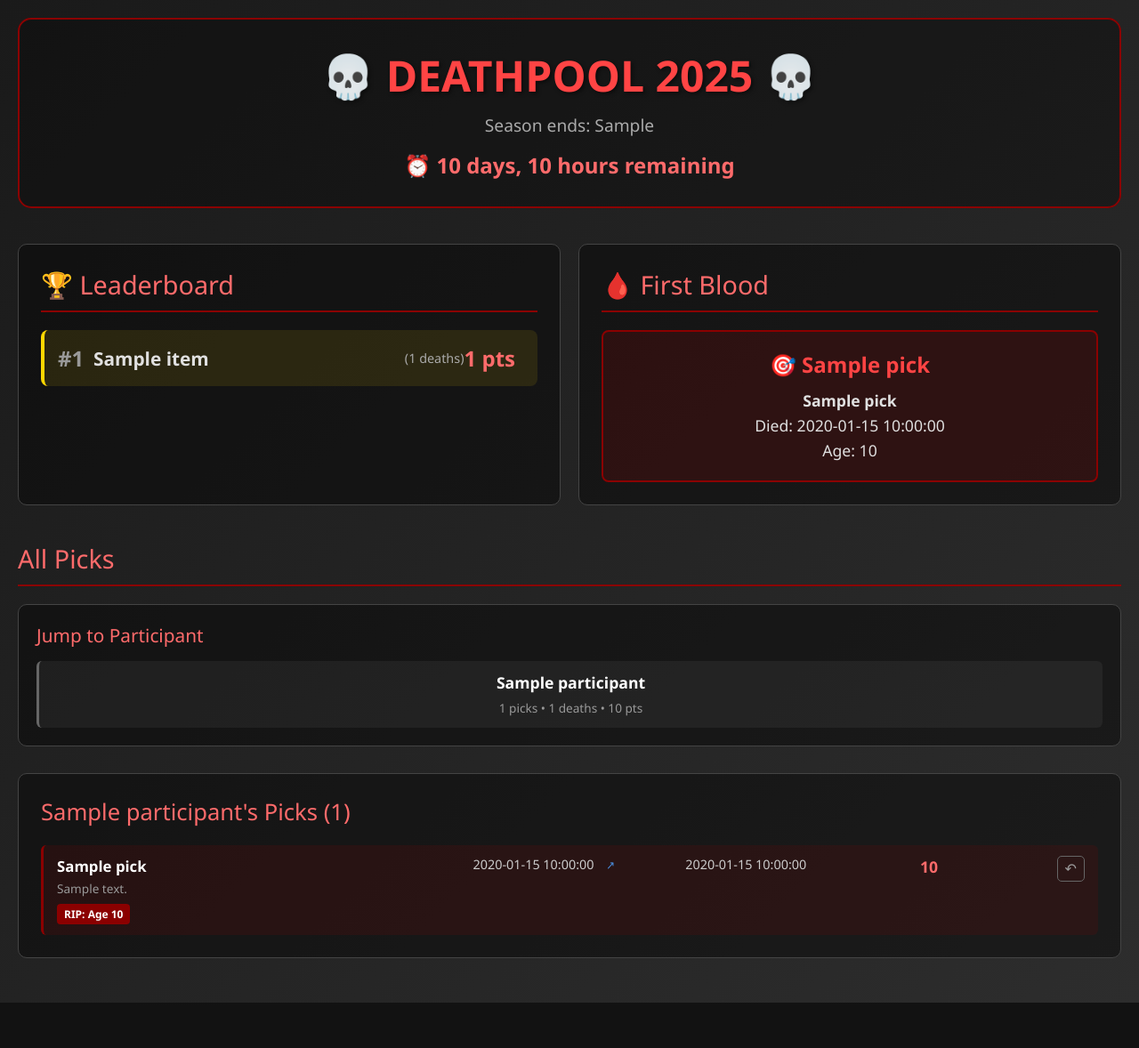
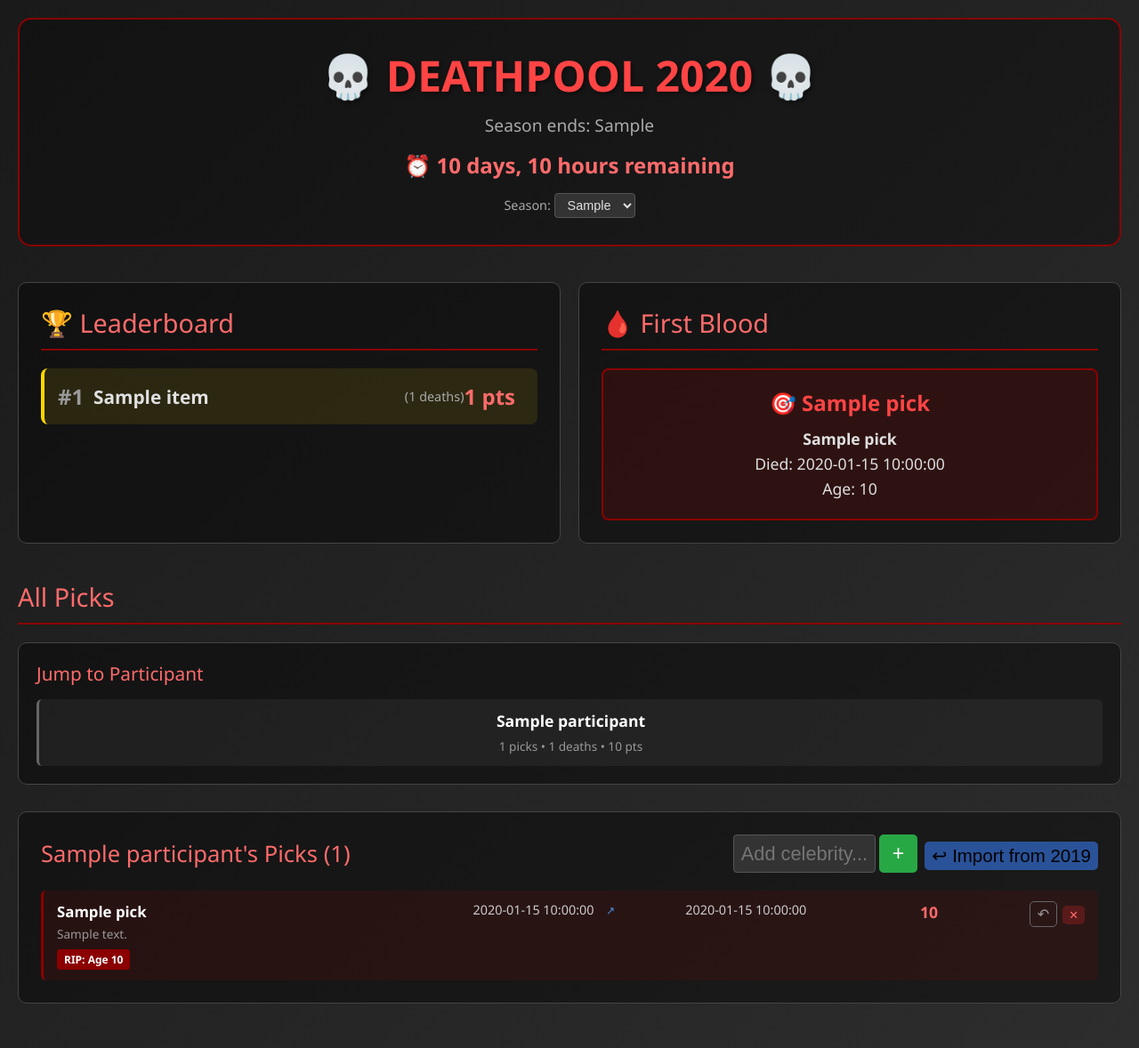
Before and after one commit to TheRealElGuapo/endgame, a Flask app: template templates/index.html in a window 1280 px wide. Shown: the whole page at 89% size. Before the commit the page ends 1127 px from the top, so only its background shows below. Run offline with Flask 3, Linux system fonts and the light colour scheme; the template is opened without the code that fills it: most values are stand-ins (such as "Sample title", 1, 10 or a date in 2020).

Commit message:
Add multi-season support with year selector and 2026 picks
- Dynamic season_year from URL param (?season=2026)
- Auto-create season config for new years
- Season dropdown in header
- Add Pick form per participant
- Import living picks from previous season per participant
- Delete pick button on each row
- All hardcoded 2025 references replaced with dynamic season_year

Co-Authored-By: Claude Sonnet 4.5 <noreply@anthropic.com>

```diff
--- a/app.py
+++ b/app.py
@@ -51,13 +51,13 @@ def get_wikipedia_age(celebrity_name):
 
         if response.status_code != 200:
             print(f"Error: Got status {response.status_code}")
-            return None, None
+            return None
 
         data = response.json()
         print(f"Search results: {len(data.get('query', {}).get('search', []))} found")
 
         if not data.get('query', {}).get('search'):
-            return None, None
+            return None
 
         # Get the page content and description
         page_title = data['query']['search'][0]['title']
@@ -77,7 +77,7 @@ def get_wikipedia_age(celebrity_name):
 
         if response.status_code != 200:
             print(f"Error: Got status {response.status_code}")
-            return None, None
+            return None
 
         pages = response.json()['query']['pages']
         page = list(pages.values())[0]
@@ -164,11 +164,26 @@ def get_wikipedia_age(celebrity_name):
 @app.route('/')
 def index():
     """Main dashboard showing leaderboard and all picks"""
+    season_year = int(request.args.get('season', datetime.now().year))
+
     with get_db_connection() as conn:
         cursor = conn.cursor()
 
-        # Get current season
-        cursor.execute("SELECT * FROM season_config WHERE season_year = 2025")
+        # Get all available seasons
+        cursor.execute("SELECT season_year FROM season_config ORDER BY season_year DESC")
+        available_seasons = [row['season_year'] for row in cursor.fetchall()]
+
+        # Auto-create season config if it doesn't exist
+        if season_year not in available_seasons:
+            cursor.execute("""
+                INSERT INTO season_config (season_year, end_date)
+                VALUES (?, ?)
+            """, (season_year, f'{season_year}-12-31 23:59:59'))
+            conn.commit()
+            available_seasons.insert(0, season_year)
+
+        # Get current season config
+        cursor.execute("SELECT * FROM season_config WHERE season_year = ?", (season_year,))
         season = cursor.fetchone()
 
         # Calculate time remaining
@@ -185,10 +200,10 @@ def index():
                 COALESCE(SUM(pk.points), 0) as total_points,
                 COUNT(CASE WHEN pk.death_date IS NOT NULL THEN 1 END) as deaths_count
             FROM participants p
-            LEFT JOIN picks pk ON p.id = pk.participant_id AND pk.season_year = 2025
+            LEFT JOIN picks pk ON p.id = pk.participant_id AND pk.season_year = ?
             GROUP BY p.id, p.name
             ORDER BY total_points DESC, deaths_count DESC
-        """)
+        """, (season_year,))
         leaderboard = cursor.fetchall()
 
         # Get first blood info (all picks with the earliest death date - handles ties)
@@ -199,11 +214,11 @@ def index():
             WHERE pk.death_date = (
                 SELECT MIN(death_date)
                 FROM picks
-                WHERE death_date IS NOT NULL AND season_year = 2025
+                WHERE death_date IS NOT NULL AND season_year = ?
             )
-            AND pk.season_year = 2025
+            AND pk.season_year = ?
             ORDER BY p.name
-        """)
+        """, (season_year, season_year))
         first_blood_picks = cursor.fetchall()
 
         # Get all picks with details
@@ -213,17 +228,15 @@ def index():
                 p.name as participant_name
             FROM picks pk
             JOIN participants p ON pk.participant_id = p.id
-            WHERE pk.season_year = 2025
+            WHERE pk.season_year = ?
             ORDER BY p.name, pk.celebrity_name
-        """)
+        """, (season_year,))
         all_picks = cursor.fetchall()
 
         # Determine first blood picks (all with earliest death date) and mark them
         first_blood_pick_ids = set()
         if first_blood_picks:
-            # Get the earliest death date
             earliest_death_date = first_blood_picks[0]['death_date']
-            # Find all pick IDs with this death date
             first_blood_pick_ids = {
                 pick['id'] for pick in all_picks
                 if pick['death_date'] == earliest_death_date
@@ -232,16 +245,17 @@ def index():
         # Group picks by participant and mark first blood
         picks_by_participant = {}
         for pick in all_picks:
-            # Dynamically set is_first_blood based on earliest death
             pick['is_first_blood'] = (pick['id'] in first_blood_pick_ids)
-
             participant = pick['participant_name']
             if participant not in picks_by_participant:
                 picks_by_participant[participant] = []
             picks_by_participant[participant].append(pick)
 
-        # Define season start for validation - as string for SQLite date comparison
-        season_start = '2025-01-01'
+        # Get participant IDs for the import button
+        cursor.execute("SELECT id, name FROM participants ORDER BY name")
+        participants = cursor.fetchall()
+
+        season_start = f'{season_year}-01-01'
 
         return render_template('index.html',
                              leaderboard=leaderboard,
@@ -250,7 +264,10 @@ def index():
                              days_remaining=days_remaining,
                              hours_remaining=hours_remaining,
                              season_end=end_date.strftime('%B %d, %Y at %I:%M:%S %p'),
-                             season_start=season_start)
+                             season_start=season_start,
+                             season_year=season_year,
+                             available_seasons=available_seasons,
+                             participants=participants)
 
 @app.route('/lookup_age/<int:pick_id>')
 def lookup_age(pick_id):
@@ -258,7 +275,7 @@ def lookup_age(pick_id):
     with get_db_connection() as conn:
         cursor = conn.cursor()
 
-        cursor.execute("SELECT celebrity_name, participant_id FROM picks WHERE id = ?", (pick_id,))
+        cursor.execute("SELECT celebrity_name, participant_id, season_year FROM picks WHERE id = ?", (pick_id,))
         pick = cursor.fetchone()
 
         if not pick:
@@ -268,14 +285,13 @@ def lookup_age(pick_id):
 
         if result and result['age'] is not None:
             if result['death_date']:
-                # Celebrity is deceased - calculate points and check for first blood
                 points = max(0, 100 - result['death_age'])
 
                 cursor.execute("""
                     SELECT COUNT(*) as death_count
                     FROM picks
-                    WHERE season_year = 2025 AND death_date IS NOT NULL
-                """)
+                    WHERE season_year = ? AND death_date IS NOT NULL
+                """, (pick['season_year'],))
                 is_first_blood = (cursor.fetchone()['death_count'] == 0)
 
                 cursor.execute("""
@@ -290,10 +306,9 @@ def lookup_age(pick_id):
                     cursor.execute("""
                         UPDATE season_config
                         SET first_blood_winner_id = ?
-                        WHERE season_year = 2025
-                    """, (pick['participant_id'],))
+                        WHERE season_year = ?
+                    """, (pick['participant_id'], pick['season_year']))
             else:
-                # Celebrity is alive
                 cursor.execute("""
                     UPDATE picks
                     SET age = ?, birth_date = ?, wikipedia_url = ?, description = ?
@@ -319,29 +334,16 @@ def lookup_age(pick_id):
 def mark_death(pick_id):
     """Mark a celebrity as deceased and calculate points"""
     death_date = request.form.get('death_date')
+    season_year = int(request.form.get('season_year', datetime.now().year))
 
     with get_db_connection() as conn:
         cursor = conn.cursor()
 
-        # Get pick details
         cursor.execute("SELECT * FROM picks WHERE id = ?", (pick_id,))
         pick = cursor.fetchone()
 
         if not pick:
             return jsonify({'error': 'Pick not found'}), 404
-
-        # If no age is set, try to look it up first
-        if pick['age'] is None:
-            age, birth_date = get_wikipedia_age(pick['celebrity_name'])
-            if age is not None:
-                cursor.execute("""
-                    UPDATE picks
-                    SET age = ?, birth_date = ?
-                    WHERE id = ?
-                """, (age, birth_date, pick_id))
-                conn.commit()
-                pick['age'] = age
-                pick['birth_date'] = birth_date
 
         # Calculate death age and points
         death_dt = datetime.strptime(death_date, '%Y-%m-%d')
@@ -350,7 +352,6 @@ def mark_death(pick_id):
             birth_dt = datetime.strptime(str(pick['birth_date']), '%Y-%m-%d')
             death_age = death_dt.year - birth_dt.year - ((death_dt.month, death_dt.day) < (birth_dt.month, birth_dt.day))
         else:
-            # If we don't have exact birth date, use current age as estimate
             death_age = pick['age'] if pick['age'] else 0
 
         points = max(0, 100 - death_age)
@@ -359,86 +360,126 @@ def mark_death(pick_id):
         cursor.execute("""
             SELECT COUNT(*) as death_count
             FROM picks
-            WHERE season_year = 2025 AND death_date IS NOT NULL
-        """)
+            WHERE season_year = ? AND death_date IS NOT NULL
+        """, (pick['season_year'],))
         result = cursor.fetchone()
         is_first_blood = (result['death_count'] == 0)
 
-        # Update the pick
         cursor.execute("""
             UPDATE picks
             SET death_date = ?, death_age = ?, points = ?, is_first_blood = ?
             WHERE id = ?
         """, (death_date, death_age, points, is_first_blood, pick_id))
 
-        # If first blood, update season config
         if is_first_blood:
             cursor.execute("""
                 UPDATE season_config
                 SET first_blood_winner_id = ?
-                WHERE season_year = 2025
-            """, (pick['participant_id'],))
+                WHERE season_year = ?
+            """, (pick['participant_id'], pick['season_year']))
 
         conn.commit()
 
-        return redirect(url_for('index'))
+        return redirect(url_for('index', season=season_year))
 
 @app.route('/unmark_death/<int:pick_id>', methods=['POST'])
 def unmark_death(pick_id):
     """Remove death marking from a pick"""
+    season_year = int(request.form.get('season_year', datetime.now().year))
+
     with get_db_connection() as conn:
         cursor = conn.cursor()
 
-        # Check if this was first blood
-        cursor.execute("SELECT is_first_blood FROM picks WHERE id = ?", (pick_id,))
+        cursor.execute("SELECT is_first_blood, season_year FROM picks WHERE id = ?", (pick_id,))
         pick = cursor.fetchone()
 
-        # Clear death information
         cursor.execute("""
             UPDATE picks
-            SET death_date = NULL, death_age = NULL, points = 0, is_first_blood = FALSE
+            SET death_date = NULL, death_age = NULL, points = 0, is_first_blood = 0
             WHERE id = ?
         """, (pick_id,))
 
-        # If it was first blood, clear the season config
         if pick and pick['is_first_blood']:
             cursor.execute("""
                 UPDATE season_config
                 SET first_blood_winner_id = NULL
-                WHERE season_year = 2025
-            """)
+                WHERE season_year = ?
+            """, (pick['season_year'],))
 
         conn.commit()
 
-        return redirect(url_for('index'))
+        return redirect(url_for('index', season=season_year))
 
 @app.route('/add_pick', methods=['POST'])
 def add_pick():
     """Add a new pick for a participant"""
     participant_id = request.form.get('participant_id')
     celebrity_name = request.form.get('celebrity_name')
+    season_year = int(request.form.get('season_year', datetime.now().year))
 
     with get_db_connection() as conn:
         cursor = conn.cursor()
 
         cursor.execute("""
             INSERT INTO picks (participant_id, celebrity_name, season_year)
-            VALUES (?, ?, 2025)
-        """, (participant_id, celebrity_name))
+            VALUES (?, ?, ?)
+        """, (participant_id, celebrity_name, season_year))
 
         conn.commit()
 
-        return redirect(url_for('index'))
+        return redirect(url_for('index', season=season_year))
 
 @app.route('/delete_pick/<int:pick_id>', methods=['POST'])
 def delete_pick(pick_id):
     """Delete a pick"""
+    season_year = int(request.form.get('season_year', datetime.now().year))
+
     with get_db_connection() as conn:
         cursor = conn.cursor()
         cursor.execute("DELETE FROM picks WHERE id = ?", (pick_id,))
         conn.commit()
 
-        return redirect(url_for('index'))
+        return redirect(url_for('index', season=season_year))
+
+@app.route('/import_from_last_year', methods=['POST'])
+def import_from_last_year():
+    """Import living picks from the previous season for a participant"""
+    participant_id = int(request.form.get('participant_id'))
+    season_year = int(request.form.get('season_year', datetime.now().year))
+    last_year = season_year - 1
+
+    with get_db_connection() as conn:
+        cursor = conn.cursor()
+
+        # Get all living picks from last season for this participant
+        cursor.execute("""
+            SELECT celebrity_name, age, birth_date, wikipedia_url, description
+            FROM picks
+            WHERE participant_id = ? AND season_year = ? AND death_date IS NULL
+        """, (participant_id, last_year))
+        living_picks = cursor.fetchall()
+
+        # Get names already picked this season to avoid duplicates
+        cursor.execute("""
+            SELECT celebrity_name FROM picks
+            WHERE participant_id = ? AND season_year = ?
+        """, (participant_id, season_year))
+        existing = {row['celebrity_name'] for row in cursor.fetchall()}
+
+        imported = 0
+        for pick in living_picks:
+            if pick['celebrity_name'] not in existing:
+                cursor.execute("""
+                    INSERT INTO picks (participant_id, celebrity_name, season_year, age, birth_date, wikipedia_url, description)
+                    VALUES (?, ?, ?, ?, ?, ?, ?)
+                """, (participant_id, pick['celebrity_name'], season_year,
+                      pick['age'], pick['birth_date'], pick['wikipedia_url'], pick['description']))
+                imported += 1
+
+        conn.commit()
+        print(f"Imported {imported} picks from {last_year} for participant {participant_id}")
+
+        return redirect(url_for('index', season=season_year))
 
 @app.route('/update_date/<int:pick_id>', methods=['POST'])
 def update_date(pick_id):
@@ -457,15 +498,13 @@ def update_date(pick_id):
         cursor = conn.cursor()
 
         if date_type == 'birth':
-            # Update birth date and recalculate age
             cursor.execute("SELECT * FROM picks WHERE id = ?", (pick_id,))
             pick = cursor.fetchone()
 
             birth_dt = datetime.strptime(new_date, '%Y-%m-%d')
 
             if pick['death_date']:
-                # Recalculate death age
-                death_dt = pick['death_date']
+                death_dt = datetime.strptime(str(pick['death_date']), '%Y-%m-%d')
                 death_age = death_dt.year - birth_dt.year - ((death_dt.month, death_dt.day) < (birth_dt.month, birth_dt.day))
                 age = death_age
                 points = max(0, 100 - death_age)
@@ -476,7 +515,6 @@ def update_date(pick_id):
                     WHERE id = ?
                 """, (new_date, age, death_age, points, pick_id))
             else:
-                # Just update birth date and current age
                 today = datetime.now()
                 age = today.year - birth_dt.year - ((today.month, today.day) < (birth_dt.month, birth_dt.day))
 
@@ -487,7 +525,6 @@ def update_date(pick_id):
                 """, (new_date, age, pick_id))
 
         elif date_type == 'death':
-            # Update death date and recalculate death age and points
             cursor.execute("SELECT * FROM picks WHERE id = ?", (pick_id,))
             pick = cursor.fetchone()
 
@@ -495,7 +532,7 @@ def update_date(pick_id):
                 return jsonify({'success': False, 'error': 'Cannot set death date without birth date'}), 400
 
             death_dt = datetime.strptime(new_date, '%Y-%m-%d')
-            birth_dt = pick['birth_date']
+            birth_dt = datetime.strptime(str(pick['birth_date']), '%Y-%m-%d')
             death_age = death_dt.year - birth_dt.year - ((death_dt.month, death_dt.day) < (birth_dt.month, birth_dt.day))
             points = max(0, 100 - death_age)
 
--- a/templates/index.html
+++ b/templates/index.html
@@ -3,7 +3,7 @@
 <head>
     <meta charset="UTF-8">
     <meta name="viewport" content="width=device-width, initial-scale=1.0">
-    <title>Deathpool 2025</title>
+    <title>Deathpool {{ season_year }}</title>
     <style>
         * {
             margin: 0;
@@ -524,10 +524,19 @@
 <body>
     <div class="container">
         <header>
-            <h1>💀 DEATHPOOL 2025 💀</h1>
+            <h1>💀 DEATHPOOL {{ season_year }} 💀</h1>
             <div class="season-info">Season ends: {{ season_end }}</div>
             <div class="countdown">
                 ⏰ {{ days_remaining }} days, {{ hours_remaining }} hours remaining
+            </div>
+            <div style="margin-top: 15px;">
+                <label for="season-select" style="color: #aaa; font-size: 0.9em;">Season: </label>
+                <select id="season-select" onchange="window.location.href='/?season='+this.value"
+                        style="background: #333; color: #e0e0e0; border: 1px solid #555; padding: 4px 10px; border-radius: 4px; font-size: 0.9em; cursor: pointer;">
+                    {% for yr in available_seasons %}
+                    <option value="{{ yr }}" {% if yr == season_year %}selected{% endif %}>{{ yr }}</option>
+                    {% endfor %}
+                </select>
             </div>
         </header>
 
@@ -597,9 +606,30 @@
             </div>
 
             {% for participant, picks in picks_by_participant.items() %}
+            {% set participant_obj = participants|selectattr('name', 'equalto', participant)|first %}
             <div class="participant-picks" id="participant-{{ participant|lower }}">
                 <div class="participant-header">
                     <span>{{ participant }}'s Picks ({{ picks|length }})</span>
+                    <div style="display: flex; gap: 8px; align-items: center; flex-wrap: wrap;">
+                        <!-- Add Pick Form -->
+                        <form action="/add_pick" method="POST" style="display: flex; gap: 4px;">
+                            <input type="hidden" name="participant_id" value="{{ participant_obj.id }}">
+                            <input type="hidden" name="season_year" value="{{ season_year }}">
+                            <input type="text" name="celebrity_name" placeholder="Add celebrity..." required
+                                   style="background: #333; color: #e0e0e0; border: 1px solid #555; padding: 4px 8px; border-radius: 4px; font-size: 0.85em; width: 160px;">
+                            <button type="submit" class="btn btn-submit" title="Add pick">+</button>
+                        </form>
+                        <!-- Import from last year -->
+                        <form action="/import_from_last_year" method="POST">
+                            <input type="hidden" name="participant_id" value="{{ participant_obj.id }}">
+                            <input type="hidden" name="season_year" value="{{ season_year }}">
+                            <button type="submit" class="btn" title="Import living picks from {{ season_year - 1 }}"
+                                    style="background: #2a5298; font-size: 0.8em; padding: 4px 8px;"
+                                    onclick="return confirm('Import all living picks from {{ season_year - 1 }} for {{ participant }}?')">
+                                ↩ Import from {{ season_year - 1 }}
+                            </button>
+                        </form>
+                    </div>
                 </div>
                 <div class="picks-list">
                     {% for pick in picks %}
@@ -656,7 +686,7 @@
                             <span class="date-editable {% if is_invalid %}date-invalid{% endif %}"
                                   onclick="editDate({{ pick.id }}, 'death')"
                                   id="death-display-{{ pick.id }}"
-                                  {% if is_invalid %}title="Death date is before season start (Jan 1, 2025) - likely incorrect"{% endif %}>
+                                  {% if is_invalid %}title="Death date is before season start (Jan 1, {{ season_year }}) - likely incorrect"{% endif %}>
                                 {{ pick.death_date }}
                             </span>
                             <div class="date-edit-form" id="death-edit-{{ pick.id }}">
@@ -688,6 +718,7 @@
                             </button>
                             <div id="death-form-{{ pick.id }}" class="death-form">
                                 <form action="/mark_death/{{ pick.id }}" method="POST">
+                                    <input type="hidden" name="season_year" value="{{ season_year }}">
                                     <input type="date" name="death_date" required>
                                     <button type="submit" class="btn btn-submit">✓</button>
                                     <button type="button" class="btn btn-cancel" onclick="toggleDeathForm({{ pick.id }})">✗</button>
@@ -695,9 +726,17 @@
                             </div>
                             {% else %}
                             <form action="/unmark_death/{{ pick.id }}" method="POST" style="display: inline;">
-                                <button type="submit" class="btn btn-unmark">↶</button>
+                                <input type="hidden" name="season_year" value="{{ season_year }}">
+                                <button type="submit" class="btn btn-unmark" title="Unmark death">↶</button>
                             </form>
                             {% endif %}
+
+                            <form action="/delete_pick/{{ pick.id }}" method="POST" style="display: inline;"
+                                  onsubmit="return confirm('Delete {{ pick.celebrity_name }}?')">
+                                <input type="hidden" name="season_year" value="{{ season_year }}">
+                                <button type="submit" class="btn" title="Delete pick"
+                                        style="background: #5a1a1a; color: #ff6b6b; font-size: 0.8em; padding: 3px 7px;">✕</button>
+                            </form>
                         </div>
                     </div>
                     {% endfor %}
```
